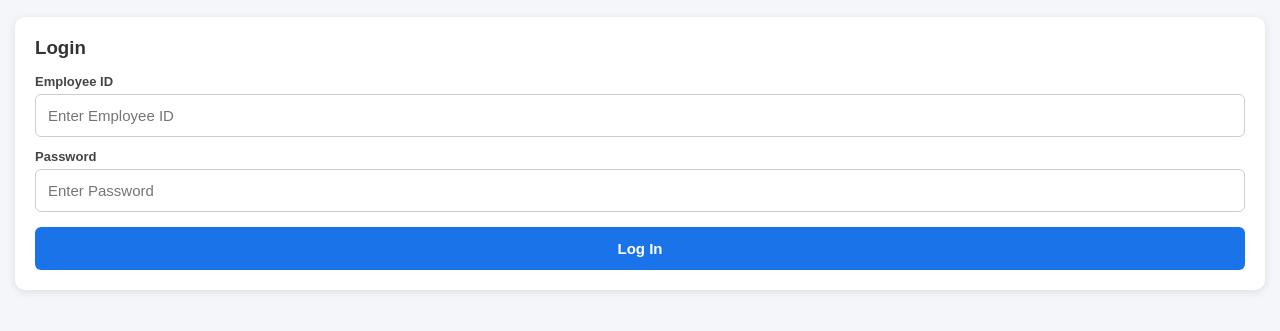
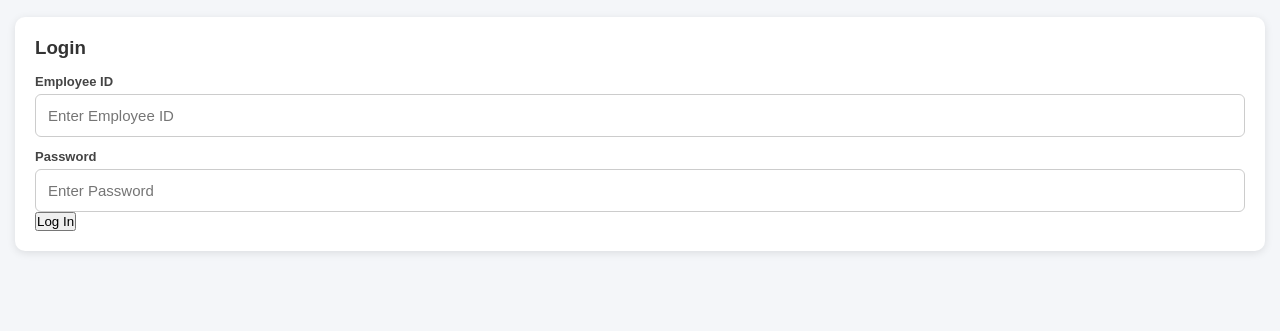
Before and after one commit to amitcba48/rgfms-mobile-app, a website: page www/index.html in a window 1280 px wide. Shown: the part 63-394 px from the top of the page. Drawn offline with Linux system fonts and the light colour scheme.

Commit message:
Update index.html

```diff
--- a/www/index.html
+++ b/www/index.html
@@ -53,7 +53,7 @@
     <label>Password</label>
     <input type="password" id="password" placeholder="Enter Password">
 
-    <button id="login-btn" class="btn btn-primary" onclick="login()">Log In</button>
+   <button id="login-btn" onclick="login()">Log In</button>
   </div>
 
   <!-- DASHBOARD SECTION -->
```
